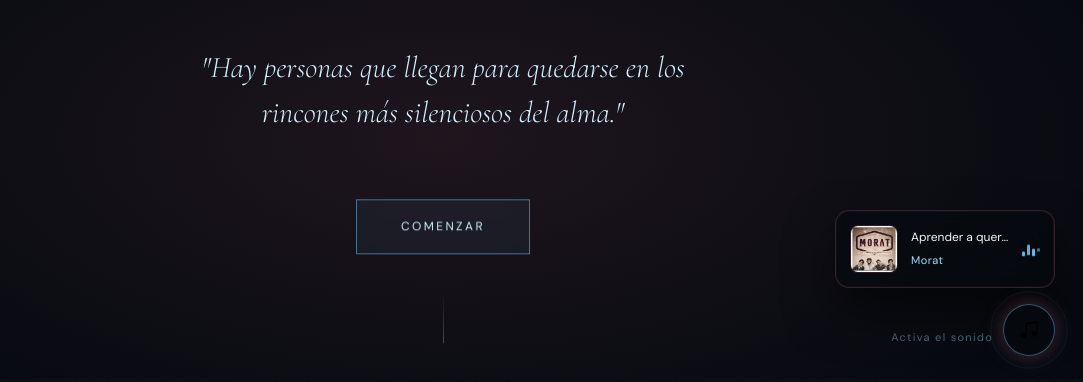
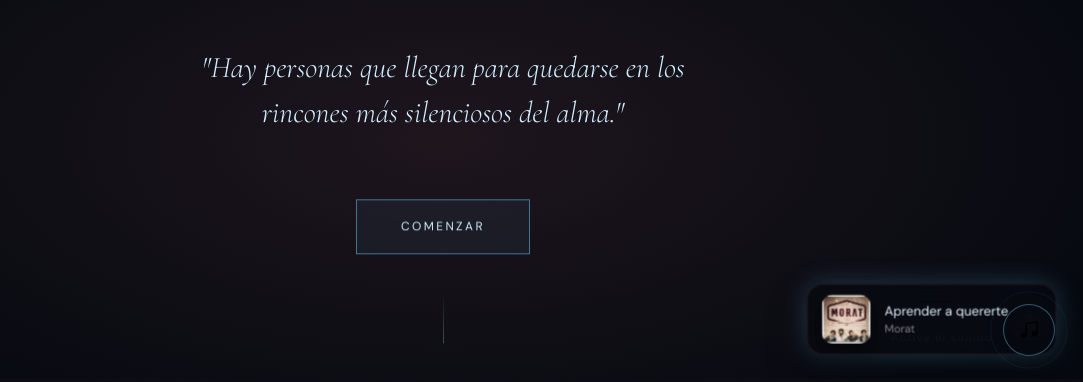
Before and after one commit to Sebasandre10-netizen/para-ella, a plain HTML site: page index.html in a window 1280 px wide. Both pictures are taken after a click on the button "Activar música". Shown: the part 416-798 px from the top of the page, without its empty margins (197-1280 px from the left). Drawn offline with nearby package versions, Linux system fonts and the light colour scheme.

Commit message:
Update index.html

```diff
--- a/index.html
+++ b/index.html
@@ -914,76 +914,93 @@
     ═══════════════════════════════════════ */
     #music-card {
       position: fixed;
-      bottom: 96px;
+      bottom: 28px;
       right: 28px;
       z-index: 998;
-      width: 220px;
-      background: rgba(6, 10, 15, .65);
-      backdrop-filter: blur(20px);
-      -webkit-backdrop-filter: blur(20px);
-      border: 1px solid rgba(196, 96, 122, .25);
-      border-radius: 14px;
-      padding: 14px;
+
       display: flex;
       align-items: center;
-      gap: 13px;
-      box-shadow:
-        0 24px 48px rgba(0,0,0,.55),
-        0 0 0 1px rgba(196,96,122,.06) inset;
+      gap: 14px;
+
+      padding: 10px 14px;
+      border-radius: 16px;
+
+      background: rgba(6, 10, 15, .55);
+      backdrop-filter: blur(18px);
+      -webkit-backdrop-filter: blur(18px);
+
+      border: 1px solid rgba(196, 96, 122, .15);
+      box-shadow: 0 20px 40px rgba(0,0,0,.4);
+
       opacity: 0;
-      transform: translateY(20px);
+      transform: translateY(20px) scale(.98);
       pointer-events: none;
-      transition: opacity .8s cubic-bezier(.4,0,.2,1),
-                  transform .8s cubic-bezier(.4,0,.2,1);
+      transition: all .6s cubic-bezier(.4,0,.2,1);
     }
 
     #music-card.visible {
       opacity: 1;
-      transform: translateY(0);
+      transform: translateY(0) scale(1);
       pointer-events: auto;
     }
 
+    /* respiración suave cuando está sonando */
+    #music-card.playing {
+      animation: breathe 4s ease-in-out infinite;
+      box-shadow:
+        0 0 25px rgba(110, 203, 255, .25),
+        0 20px 40px rgba(0,0,0,.4);
+    }
+
+    @keyframes breathe {
+      0%,100% { transform: translateY(0) scale(1); }
+      50%      { transform: translateY(-2px) scale(1.01); }
+    }
+
     #music-card:hover {
-      transform: translateY(-4px) scale(1.02);
-      box-shadow: 0 30px 60px rgba(196,96,122,.18);
-    }
-
-    #music-btn:not(.muted) {
-      box-shadow: 0 0 20px rgba(196,96,122,.35);
-    }
-
+      border-color: rgba(196, 96, 122, .3);
+      box-shadow:
+        0 0 30px rgba(196, 96, 122, .15),
+        0 28px 56px rgba(0,0,0,.5);
+    }
+
+    /* portada del álbum */
     #music-card-cover {
       width: 48px;
       height: 48px;
-      border-radius: 8px;
+      border-radius: 10px;
       object-fit: cover;
       flex-shrink: 0;
       background: #1a0f13;
-      border: 1px solid rgba(196,96,122,.15);
       display: block;
-    }
-
+      box-shadow: 0 8px 18px rgba(0,0,0,.5);
+      filter: saturate(1.05) contrast(1.05);
+    }
+
+    /* info textual */
     .music-card-info {
       flex: 1;
       min-width: 0;
+      display: flex;
+      flex-direction: column;
+      line-height: 1.2;
     }
 
     .music-card-title {
       font-family: var(--font-sans);
-      font-size: 12px;
+      font-size: 13px;
       font-weight: 400;
-      color: var(--cream);
+      color: #eaf6ff;
       white-space: nowrap;
       overflow: hidden;
       text-overflow: ellipsis;
-      margin-bottom: 3px;
+      margin-bottom: 4px;
     }
 
     .music-card-artist {
       font-family: var(--font-sans);
       font-size: 11px;
-      color: var(--rose-soft);
-      letter-spacing: .04em;
+      color: rgba(255,255,255,.5);
       white-space: nowrap;
       overflow: hidden;
       text-overflow: ellipsis;
@@ -1002,7 +1019,7 @@
       display: block;
       width: 3px;
       border-radius: 2px;
-      background: var(--rose);
+      background: var(--rose-soft);
       animation: eqBar .9s ease-in-out infinite alternate;
     }
 
@@ -1012,20 +1029,27 @@
     .music-eq span:nth-child(4) { height: 14px; animation-delay: .05s;  animation-duration: .8s; }
 
     @keyframes eqBar {
-      from { transform: scaleY(.2); opacity: .5; }
+      from { transform: scaleY(.2); opacity: .4; }
       to   { transform: scaleY(1);  opacity: 1;  }
     }
 
-    /* en móvil: centrado y un poco más pequeño */
+    /* móvil: centrado en la parte inferior */
     @media (max-width: 480px) {
       #music-card {
         right: 50%;
-        transform: translateX(50%) translateY(20px);
+        transform: translateX(50%) translateY(20px) scale(.98);
         width: 200px;
         bottom: 90px;
       }
       #music-card.visible {
-        transform: translateX(50%) translateY(0);
+        transform: translateX(50%) translateY(0) scale(1);
+      }
+      #music-card.playing {
+        animation: breatheMobile 4s ease-in-out infinite;
+      }
+      @keyframes breatheMobile {
+        0%,100% { transform: translateX(50%) translateY(0) scale(1); }
+        50%      { transform: translateX(50%) translateY(-2px) scale(1.01); }
       }
     }
 
@@ -1678,18 +1702,28 @@
       const btn   = document.getElementById('music-btn');
       const card  = document.getElementById('music-card');
       let playing = false;
+      let cardTimer = null;
 
       audio.volume = 0.35;
 
       btn.addEventListener('click', () => {
         if (playing) {
+          // pausa: ocultar tarjeta de inmediato
           audio.pause();
           btn.classList.add('muted');
+          clearTimeout(cardTimer);
+          card.classList.remove('playing');
           card.classList.remove('visible');
         } else {
+          // play: audio arranca → 300ms → aparece tarjeta (cinematográfico)
           audio.play().catch(() => {});
           btn.classList.remove('muted');
-          card.classList.add('visible');
+          clearTimeout(cardTimer);
+          cardTimer = setTimeout(() => {
+            card.classList.add('visible');
+            // segunda clase "playing" tras la entrada
+            setTimeout(() => card.classList.add('playing'), 900);
+          }, 300);
         }
         playing = !playing;
       });
```
